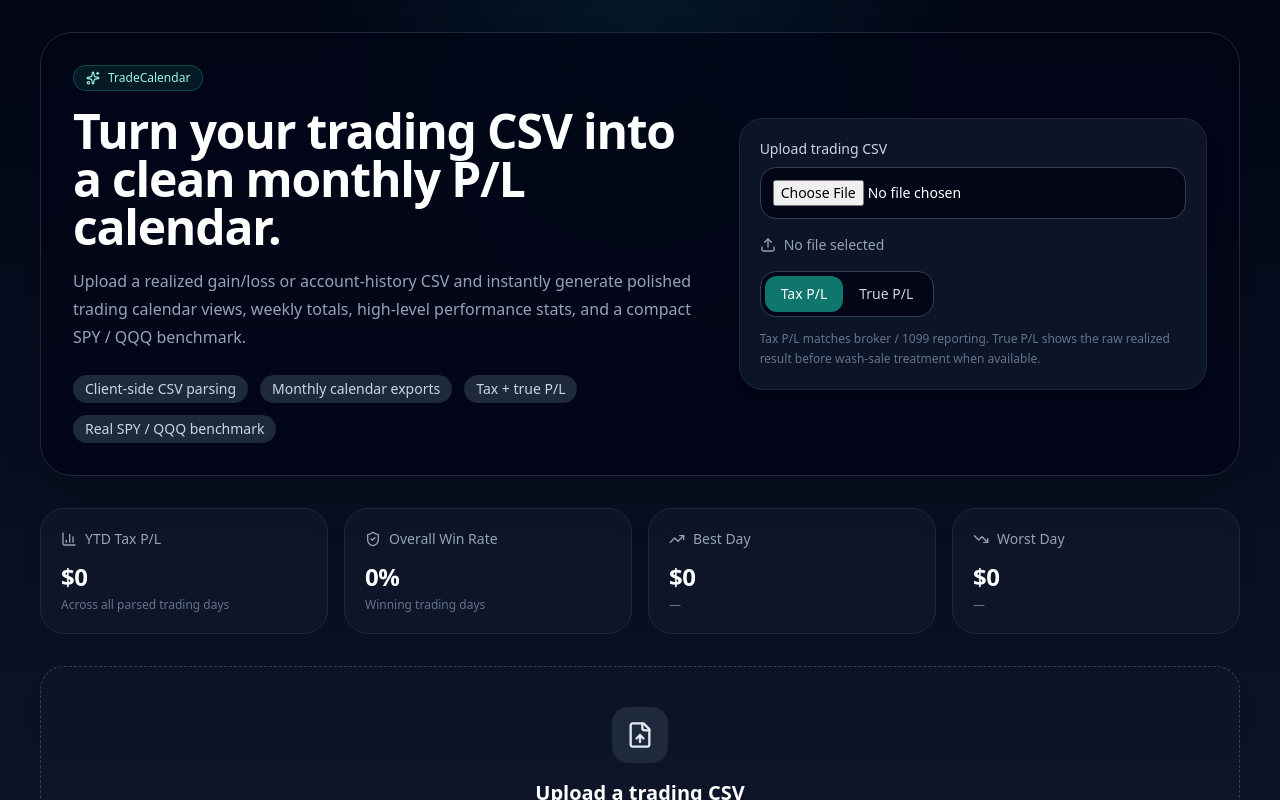
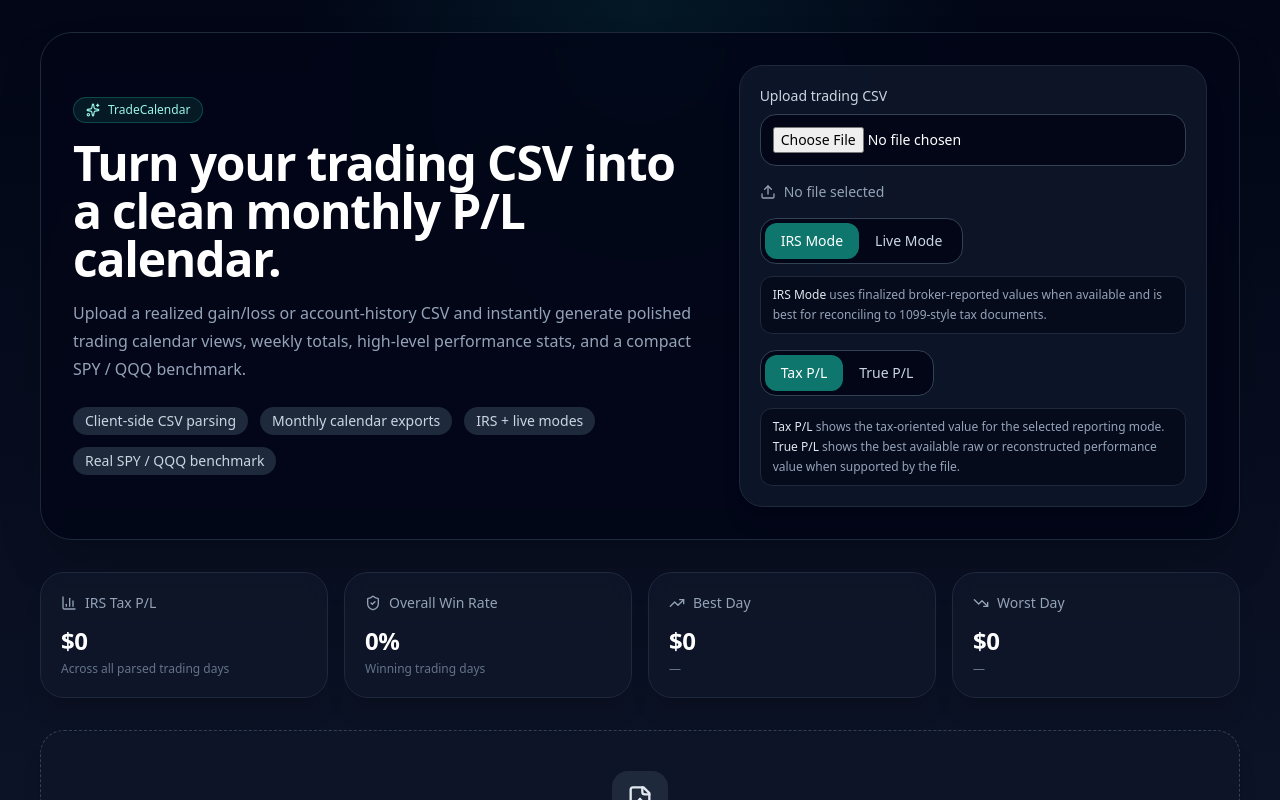
Before and after one commit to vtpatrickchu/PL-Calendar, a Next.js app: page / in a window 1280 px wide. Shown: the top 800 px of the page. Built offline with nearby package versions, Linux system fonts and the light colour scheme.

Commit message:
Update page.tsx
IRS/Live

```diff
--- a/app/page.tsx
+++ b/app/page.tsx
@@ -36,6 +36,7 @@ const WEEKDAYS = ["MON", "TUE", "WED", "THU", "FRI"];
 
 type PLMode = "tax" | "true";
 type BenchmarkView = "return" | "alpha";
+type ReportingMode = "irs" | "live";
 
 type DailyEntry = {
   date: Date;
@@ -81,6 +82,7 @@ type ParsedResult = {
   totalRows: number;
   validRows: number;
   skippedRows: number;
+  liveModeLimited: boolean;
 };
 
 function parseMoney(value: unknown): number {
@@ -89,10 +91,7 @@ function parseMoney(value: unknown): number {
   const raw = String(value).trim();
   if (raw === "" || raw === "--") return NaN;
 
-  const cleaned = raw
-    .replace(/[$,\s]/g, "")
-    .replace(/^\((.*)\)$/, "-$1");
-
+  const cleaned = raw.replace(/[$,\s]/g, "").replace(/^\((.*)\)$/, "-$1");
   const n = Number(cleaned);
   return Number.isFinite(n) ? n : NaN;
 }
@@ -212,9 +211,7 @@ function inferHeaders(rows: Record<string, unknown>[]) {
     lowerMap.get("fees ($)") ||
     lowerMap.get("fee");
 
-  const actionHeader =
-    lowerMap.get("action") ||
-    lowerMap.get("type");
+  const actionHeader = lowerMap.get("action") || lowerMap.get("type");
 
   const symbolHeader =
     lowerMap.get("symbol(cusip)") ||
@@ -224,7 +221,8 @@ function inferHeaders(rows: Record<string, unknown>[]) {
 
   const disallowedHeader =
     lowerMap.get("disallowed loss") ||
-    lowerMap.get("wash sale adjustment");
+    lowerMap.get("wash sale adjustment") ||
+    lowerMap.get("wash sales");
 
   return {
     headers,
@@ -249,13 +247,20 @@ function detectFormat(opts: {
 }) {
   if (opts.parseError) return "Unsupported CSV";
   if (opts.gainHeader) return "Realized gain/loss export";
-  if (opts.actionHeader && opts.proceedsHeader && !opts.costHeader) return "Account activity export";
-  if (opts.proceedsHeader && opts.costHeader) return "Calculated from amount/cost basis";
+  if (opts.actionHeader && opts.proceedsHeader && !opts.costHeader) {
+    return "Account activity export";
+  }
+  if (opts.proceedsHeader && opts.costHeader) {
+    return "Calculated from amount/cost basis";
+  }
   if (opts.dateHeader) return "Partially recognized CSV";
   return "Unknown format";
 }
 
-function buildDailyData(rows: Record<string, unknown>[]): ParsedResult {
+function buildDailyData(
+  rows: Record<string, unknown>[],
+  reportingMode: ReportingMode
+): ParsedResult {
   if (!rows.length) {
     return {
       dailyMap: new Map<string, DailyEntry>(),
@@ -267,6 +272,7 @@ function buildDailyData(rows: Record<string, unknown>[]): ParsedResult {
       totalRows: 0,
       validRows: 0,
       skippedRows: 0,
+      liveModeLimited: false,
     };
   }
 
@@ -298,21 +304,23 @@ function buildDailyData(rows: Record<string, unknown>[]): ParsedResult {
       totalRows: rows.length,
       validRows: 0,
       skippedRows: rows.length,
+      liveModeLimited: false,
     };
   }
 
-  if (looksLikeActivityExport) {
+  if (looksLikeActivityExport && reportingMode === "irs") {
     return {
       dailyMap: new Map<string, DailyEntry>(),
       tickerMap: new Map<string, TickerEntry>(),
       months: [],
       hasDisallowedLossColumn: false,
       parseError:
-        "This CSV looks like an account activity export, not a realized gain/loss export. Try uploading a realized gain/loss CSV for accurate daily P/L results.",
+        "This CSV looks like an account activity export. IRS Mode works best with a realized gain/loss or 1099-style export.",
       detectedFormat: "Account activity export",
       totalRows: rows.length,
       validRows: 0,
       skippedRows: rows.length,
+      liveModeLimited: false,
     };
   }
 
@@ -328,6 +336,7 @@ function buildDailyData(rows: Record<string, unknown>[]): ParsedResult {
       totalRows: rows.length,
       validRows: 0,
       skippedRows: rows.length,
+      liveModeLimited: false,
     };
   }
 
@@ -335,6 +344,7 @@ function buildDailyData(rows: Record<string, unknown>[]): ParsedResult {
   const tickerMap = new Map<string, TickerEntry>();
   let hasDisallowedLossColumn = false;
   let validRows = 0;
+  let liveModeLimited = false;
 
   rows.forEach((row) => {
     const date = parseDate(dateHeader ? row[dateHeader] : null);
@@ -347,40 +357,46 @@ function buildDailyData(rows: Record<string, unknown>[]): ParsedResult {
     const proceeds = proceedsHeader ? parseMoney(row[proceedsHeader]) : NaN;
     const cost = costHeader ? parseMoney(row[costHeader]) : NaN;
     const fee = feeHeader ? parseMoney(row[feeHeader]) : 0;
+    const rawDisallowed = disallowedHeader ? parseMoney(row[disallowedHeader]) : NaN;
 
     let taxPl = NaN;
     let truePl = NaN;
 
-    // Fidelity realized G/L style:
-    // taxPl = direct gain/loss column (already wash-sale adjusted)
-    // truePl = proceeds - cost basis - fees
+    if (reportingMode === "irs") {
       if (!Number.isNaN(directGain)) {
         taxPl = directGain;
+        truePl = directGain;
+      } else if (!Number.isNaN(proceeds) && !Number.isNaN(cost)) {
+        taxPl = proceeds - cost - (Number.isNaN(fee) ? 0 : fee);
+        truePl = taxPl;
 
+        if (!Number.isNaN(rawDisallowed)) {
+          hasDisallowedLossColumn = true;
+          truePl = taxPl - rawDisallowed;
+        }
+      }
+    }
+
+    if (reportingMode === "live") {
       if (!Number.isNaN(proceeds) && !Number.isNaN(cost)) {
         truePl = proceeds - cost - (Number.isNaN(fee) ? 0 : fee);
-      } else {
+        taxPl = !Number.isNaN(directGain) ? directGain : truePl;
+
+        if (!Number.isNaN(rawDisallowed)) {
+          hasDisallowedLossColumn = true;
+          taxPl = truePl + rawDisallowed;
+        }
+      } else if (!Number.isNaN(directGain)) {
+        // Fidelity realized-G/L type file: live reconstruction not trustworthy
+        taxPl = directGain;
         truePl = directGain;
+        liveModeLimited = true;
       }
-    } else if (!Number.isNaN(proceeds) && !Number.isNaN(cost)) {
-      // fallback format
-      taxPl = proceeds - cost - (Number.isNaN(fee) ? 0 : fee);
-      truePl = taxPl;
     }
 
     if (Number.isNaN(taxPl) || Number.isNaN(truePl)) return;
 
     validRows += 1;
-
-    const rawDisallowed = disallowedHeader ? parseMoney(row[disallowedHeader]) : 0;
-    if (disallowedHeader && !Number.isNaN(rawDisallowed)) {
-      hasDisallowedLossColumn = true;
-      // if a file explicitly provides disallowed loss and there is no direct gain column,
-      // back true P/L out from tax P/L
-      if (Number.isNaN(directGain)) {
-        truePl = taxPl - rawDisallowed;
-      }
-    }
 
     const key = isoDate(date);
     const currentDay = dailyMap.get(key) || {
@@ -408,8 +424,11 @@ function buildDailyData(rows: Record<string, unknown>[]): ParsedResult {
     currentTicker.taxPl += taxPl;
     currentTicker.truePl += truePl;
     currentTicker.trades += 1;
-    if (taxPl > 0) currentTicker.winDays += 1;
-    if (taxPl < 0) currentTicker.lossDays += 1;
+
+    const activePl = reportingMode === "irs" ? taxPl : truePl;
+    if (activePl > 0) currentTicker.winDays += 1;
+    if (activePl < 0) currentTicker.lossDays += 1;
+
     tickerMap.set(symbol, currentTicker);
   });
 
@@ -422,7 +441,9 @@ function buildDailyData(rows: Record<string, unknown>[]): ParsedResult {
       months,
       hasDisallowedLossColumn,
       parseError:
-        "We couldn't read any valid trading rows from this CSV. Try a realized gain/loss export, or upload a different format.",
+        reportingMode === "irs"
+          ? "We couldn't read any valid IRS-style trading rows from this CSV."
+          : "We couldn't read any valid live/activity-style trading rows from this CSV.",
       detectedFormat: detectFormat({
         gainHeader,
         proceedsHeader,
@@ -434,6 +455,7 @@ function buildDailyData(rows: Record<string, unknown>[]): ParsedResult {
       totalRows: rows.length,
       validRows: 0,
       skippedRows: rows.length,
+      liveModeLimited,
     };
   }
 
@@ -453,6 +475,7 @@ function buildDailyData(rows: Record<string, unknown>[]): ParsedResult {
     totalRows: rows.length,
     validRows,
     skippedRows: rows.length - validRows,
+    liveModeLimited,
   };
 }
 
@@ -580,7 +603,7 @@ function EmptyState() {
       <div className="mt-6 flex flex-wrap items-center justify-center gap-2 text-xs text-slate-400">
         <span className="rounded-full bg-slate-800 px-3 py-1">Monthly calendar view</span>
         <span className="rounded-full bg-slate-800 px-3 py-1">PNG export</span>
-        <span className="rounded-full bg-slate-800 px-3 py-1">Tax + true P/L</span>
+        <span className="rounded-full bg-slate-800 px-3 py-1">IRS + live modes</span>
         <span className="rounded-full bg-slate-800 px-3 py-1">Real SPY / QQQ benchmark</span>
       </div>
     </div>
@@ -630,7 +653,9 @@ function TickerBreakdown({
                     {formatCurrency(activePl)}
                   </td>
                   <td className="px-4 py-3 text-right text-slate-300">{row.trades}</td>
-                  <td className="px-4 py-3 text-right text-slate-300">{winRate.toFixed(0)}%</td>
+                  <td className="px-4 py-3 text-right text-slate-300">
+                    {winRate.toFixed(0)}%
+                  </td>
                 </tr>
               );
             })}
@@ -774,11 +799,13 @@ export default function Page() {
   const [fileName, setFileName] = useState("");
   const [error, setError] = useState("");
   const [plMode, setPlMode] = useState<PLMode>("tax");
+  const [reportingMode, setReportingMode] = useState<ReportingMode>("irs");
   const [benchmarkView, setBenchmarkView] = useState<BenchmarkView>("return");
   const [benchmarkData, setBenchmarkData] = useState<BenchmarkData | null>(null);
   const [benchmarkError, setBenchmarkError] = useState("");
   const [benchmarkLoading, setBenchmarkLoading] = useState(false);
   const [showTickerBreakdown, setShowTickerBreakdown] = useState(true);
+
   const {
     dailyMap,
     tickerMap,
@@ -789,7 +816,8 @@ export default function Page() {
     totalRows,
     validRows,
     skippedRows,
-  } = useMemo(() => buildDailyData(rows), [rows]);
+    liveModeLimited,
+  } = useMemo(() => buildDailyData(rows, reportingMode), [rows, reportingMode]);
 
   const entries = useMemo(
     () => [...dailyMap.values()].sort((a, b) => a.date.getTime() - b.date.getTime()),
@@ -797,7 +825,10 @@ export default function Page() {
   );
 
   const tickerRows = useMemo(
-    () => [...tickerMap.values()].sort((a, b) => getActivePl(b, plMode) - getActivePl(a, plMode)),
+    () =>
+      [...tickerMap.values()].sort(
+        (a, b) => getActivePl(b, plMode) - getActivePl(a, plMode)
+      ),
     [tickerMap, plMode]
   );
 
@@ -822,7 +853,9 @@ export default function Page() {
         const data = await res.json();
         if (!cancelled) setBenchmarkData(data);
       } catch {
-        if (!cancelled) setBenchmarkError("Could not load SPY / QQQ benchmark data.");
+        if (!cancelled) {
+          setBenchmarkError("Could not load SPY / QQQ benchmark data.");
+        }
       } finally {
         if (!cancelled) setBenchmarkLoading(false);
       }
@@ -849,7 +882,9 @@ export default function Page() {
     () =>
       entries.reduce(
         (best, d) =>
-          best == null || getActivePl(d, plMode) > getActivePl(best, plMode) ? d : best,
+          best == null || getActivePl(d, plMode) > getActivePl(best, plMode)
+            ? d
+            : best,
         null as DailyEntry | null
       ),
     [entries, plMode]
@@ -859,7 +894,9 @@ export default function Page() {
     () =>
       entries.reduce(
         (worst, d) =>
-          worst == null || getActivePl(d, plMode) < getActivePl(worst, plMode) ? d : worst,
+          worst == null || getActivePl(d, plMode) < getActivePl(worst, plMode)
+            ? d
+            : worst,
         null as DailyEntry | null
       ),
     [entries, plMode]
@@ -923,7 +960,7 @@ export default function Page() {
               <div className="mt-6 flex flex-wrap gap-3 text-sm text-slate-300">
                 <div className="rounded-full bg-slate-800 px-3 py-1">Client-side CSV parsing</div>
                 <div className="rounded-full bg-slate-800 px-3 py-1">Monthly calendar exports</div>
-                <div className="rounded-full bg-slate-800 px-3 py-1">Tax + true P/L</div>
+                <div className="rounded-full bg-slate-800 px-3 py-1">IRS + live modes</div>
                 <div className="rounded-full bg-slate-800 px-3 py-1">Real SPY / QQQ benchmark</div>
               </div>
             </div>
@@ -948,9 +985,52 @@ export default function Page() {
               {rows.length > 0 && (
                 <div className="mt-4 space-y-3">
                   <FormatBadge label={detectedFormat} />
-                  <ParsedSummary totalRows={totalRows} validRows={validRows} skippedRows={skippedRows} />
+                  <ParsedSummary
+                    totalRows={totalRows}
+                    validRows={validRows}
+                    skippedRows={skippedRows}
+                  />
                 </div>
               )}
+
+              <div className="mt-4 inline-flex rounded-2xl border border-slate-700 bg-slate-950 p-1">
+                <button
+                  onClick={() => setReportingMode("irs")}
+                  className={`rounded-xl px-4 py-2 text-sm ${
+                    reportingMode === "irs"
+                      ? "bg-teal-700 text-white"
+                      : "text-slate-300 hover:bg-slate-800"
+                  }`}
+                >
+                  IRS Mode
+                </button>
+                <button
+                  onClick={() => setReportingMode("live")}
+                  className={`rounded-xl px-4 py-2 text-sm ${
+                    reportingMode === "live"
+                      ? "bg-teal-700 text-white"
+                      : "text-slate-300 hover:bg-slate-800"
+                  }`}
+                >
+                  Live Mode
+                </button>
+              </div>
+
+              <div className="mt-3 rounded-xl border border-slate-800 bg-slate-950/60 px-3 py-2 text-xs leading-5 text-slate-400">
+                {reportingMode === "irs" ? (
+                  <>
+                    <span className="font-medium text-slate-200">IRS Mode</span> uses finalized
+                    broker-reported values when available and is best for reconciling to
+                    1099-style tax documents.
+                  </>
+                ) : (
+                  <>
+                    <span className="font-medium text-slate-200">Live Mode</span> uses the
+                    best available activity-style or reconstructed values for performance
+                    tracking and may not match final tax forms.
+                  </>
+                )}
+              </div>
 
               <div className="mt-4 inline-flex rounded-2xl border border-slate-700 bg-slate-950 p-1">
                 <button
@@ -975,13 +1055,25 @@ export default function Page() {
                 </button>
               </div>
 
-              <p className="mt-3 text-xs leading-5 text-slate-500">
-                Tax P/L matches broker / 1099 reporting. True P/L shows the raw realized result before wash-sale treatment when available.
-              </p>
+              <div className="mt-3 rounded-xl border border-slate-800 bg-slate-950/60 px-3 py-2 text-xs leading-5 text-slate-400">
+                <span className="font-medium text-slate-200">Tax P/L</span> shows the tax-oriented
+                value for the selected reporting mode.{" "}
+                <span className="font-medium text-slate-200">True P/L</span> shows the best
+                available raw or reconstructed performance value when supported by the file.
+              </div>
+
+              {reportingMode === "live" && liveModeLimited && !parseError && (
+                <div className="mt-3 rounded-xl border border-amber-800/60 bg-amber-950/30 px-3 py-2 text-xs text-amber-200">
+                  Live Mode is limited for this file. This CSV looks more like a finalized
+                  realized gain/loss export than a raw activity feed, so some live values may
+                  fall back to broker-reported amounts.
+                </div>
+              )}
 
               {!hasDisallowedLossColumn && rows.length > 0 && !parseError && (
                 <div className="mt-3 rounded-xl border border-amber-800/60 bg-amber-950/30 px-3 py-2 text-xs text-amber-200">
-                  This CSV does not appear to include an explicit disallowed-loss column. For Fidelity realized gain/loss files, Tax P/L uses the gain/loss column and True P/L uses proceeds minus cost basis.
+                  This CSV does not appear to include an explicit disallowed-loss column.
+                  Some tax-vs-live differences may not be fully reconstructible from this file alone.
                 </div>
               )}
 
@@ -1003,7 +1095,15 @@ export default function Page() {
         <section className="grid gap-4 md:grid-cols-2 xl:grid-cols-4">
           <StatCard
             icon={<BarChart3 className="h-4 w-4" />}
-            label={plMode === "tax" ? "YTD Tax P/L" : "YTD True P/L"}
+            label={
+              reportingMode === "irs"
+                ? plMode === "tax"
+                  ? "IRS Tax P/L"
+                  : "IRS True P/L"
+                : plMode === "tax"
+                ? "Live Tax P/L"
+                : "Live True P/L"
+            }
             value={formatCurrency(totalYtd)}
             subtext="Across all parsed trading days"
           />
@@ -1070,7 +1170,9 @@ export default function Page() {
                 </div>
               )}
 
-              {!benchmarkLoading && !benchmarkError && benchmark &&
+              {!benchmarkLoading &&
+                !benchmarkError &&
+                benchmark &&
                 (benchmarkView === "return" ? (
                   <div className="flex flex-wrap items-center gap-3 text-sm">
                     <span className="rounded-lg bg-teal-900/60 px-3 py-1 font-semibold text-teal-300">
@@ -1127,9 +1229,7 @@ export default function Page() {
                 <div className="flex items-center justify-between rounded-2xl border border-slate-800 bg-slate-900/60 px-4 py-3">
                   <div>
                     <h3 className="text-sm font-semibold text-white">Per-Ticker Breakdown</h3>
-        <p className="text-xs text-slate-400">
-          Show or hide the ticker table below.
-        </p>
+                    <p className="text-xs text-slate-400">Show or hide the ticker table below.</p>
                   </div>
 
                   <button
```
Lines whose indentation alone changed are shown as unchanged.
